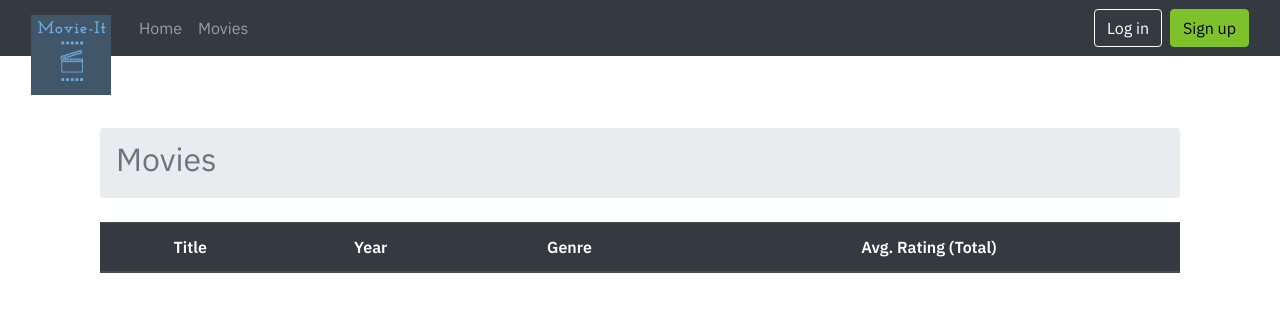
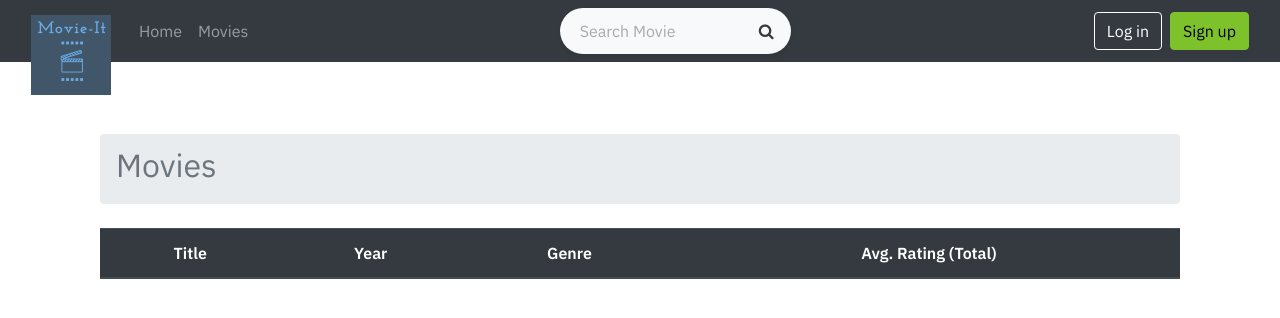
Before and after one commit to gorkemarslan/Django-Movie-Database, a Django app: page /movies/ in a window 1280 px wide. Shown: the top 318 px of the page. Run offline with Django 3.2, Linux system fonts and the light colour scheme; data that the repository does not hold is empty; some libraries are stand-ins or nearby versions.

Commit message:
Movie searchbar is added.

```diff
--- a/movies/urls.py
+++ b/movies/urls.py
@@ -1,5 +1,6 @@
 from django.urls import path
-from .views import HomePageView, MovieListView, MovieRecommendationView, MovieDetailView, UserStarsListView
+from .views import HomePageView, MovieListView, MovieRecommendationView, MovieDetailView
+from .views import UserStarsListView, SearchResultsListView
 
 
 urlpatterns = [
@@ -8,4 +9,5 @@ urlpatterns = [
     path('movies/<uuid:pk>', MovieDetailView.as_view(), name='movie_detail'),
     path('recommendation/', MovieRecommendationView.as_view(), name='recommendation'),
     path('stars/', UserStarsListView.as_view(), name='user_stars_list'),
+    path('search/', SearchResultsListView.as_view(), name='search'),
 ]
--- a/movies/views.py
+++ b/movies/views.py
@@ -4,6 +4,7 @@ from django.http import JsonResponse
 from django.views import generic
 from django.contrib.auth import get_user_model
 from django.core.exceptions import ObjectDoesNotExist
+from django.db.models import Q
 from .recommendation import recommender
 from .models import Movie, UserRating
 from .paginations import custom_paginate_queryset
@@ -15,9 +16,9 @@ class HomePageView(generic.TemplateView):
 
 class MovieListView(generic.ListView):
     model = Movie
-    paginate_by = 10
     context_object_name = 'movie_list'
     template_name = 'movies/movie_list.html'
+    paginate_by = 10
 
     def post(self, *args, **kwargs):
         """
@@ -72,9 +73,9 @@ class MovieRecommendationView(generic.TemplateView):
 
 
 class UserStarsListView(generic.ListView):
-    paginate_by = 50
     context_object_name = 'user_stars_list'
     template_name = 'movies/user_stars_list.html'
+    paginate_by = 50
 
     def post(self, *args, **kwargs):
         return post_star_rating(self, *args, **kwargs)
@@ -85,6 +86,25 @@ class UserStarsListView(generic.ListView):
         user -> user_rating -> movie
         """
         return Movie.objects.filter(user_rating__user=self.request.user)
+
+    def paginate_queryset(self, queryset, page_size):
+        return custom_paginate_queryset(self, queryset, page_size)
+
+
+class SearchResultsListView(generic.ListView):
+    context_object_name = 'search_movie_list'
+    template_name = 'movies/search_results.html'
+    paginate_by = 50
+
+    def get_queryset(self):
+        query = self.request.GET.get('q')
+        return Movie.objects.filter(Q(title__icontains=query))
+
+    def get_context_data(self, **kwargs):
+        context = super(SearchResultsListView, self).get_context_data(**kwargs)
+        query = self.request.GET.get('q')
+        context['query'] = query
+        return context
 
     def paginate_queryset(self, queryset, page_size):
         return custom_paginate_queryset(self, queryset, page_size)
--- a/static/movies/css/movies.css
+++ b/static/movies/css/movies.css
@@ -98,3 +98,12 @@ github-icon.{
     margin-right: 100px;
     margin-top: 50px;
 }
+
+.form-control:focus {
+  box-shadow: none;
+}
+
+.form-control::placeholder {
+  font-size: 1rem;
+  color: #aaa;
+}
--- a/templates/navbar.html
+++ b/templates/navbar.html
@@ -22,6 +22,27 @@
           <a class="nav-link" href="{% url 'movie_list' %}">Movies</a>
         </li>
       </ul>
+      <div class="navbar-nav mr-auto ml-auto">
+        <form class="form-inline my-2 my-lg-0" action="{% url 'search' %}" method="get">
+          <div class="p-1 bg-light rounded rounded-pill shadow-sm">
+            <div class="input-group">
+              <input name="q"
+                     type="search"
+                     placeholder="Search Movie"
+                     aria-describedby="button-addon1"
+                     class="form-control border-0 bg-light ml-sm-2 mt-sm-1 form-control-sm">
+              <div class="input-group-append">
+                <button id="button-addon1"
+                        type="submit"
+                        class="btn btn-link text-dark">
+                  <i class="fa fa-search"></i>
+                </button>
+              </div>
+            </div>
+          </div>
+        </form>
+      </div>
+
       <ul class="navbar-nav ml-auto">
         {% if user.is_authenticated %}
         <li class="nav-item nav-sep">
```
Also changed, not shown: movies/tests/test_views.py (+19 -0 lines), templates/movies/search_results.html (added, +57 -0 lines).
